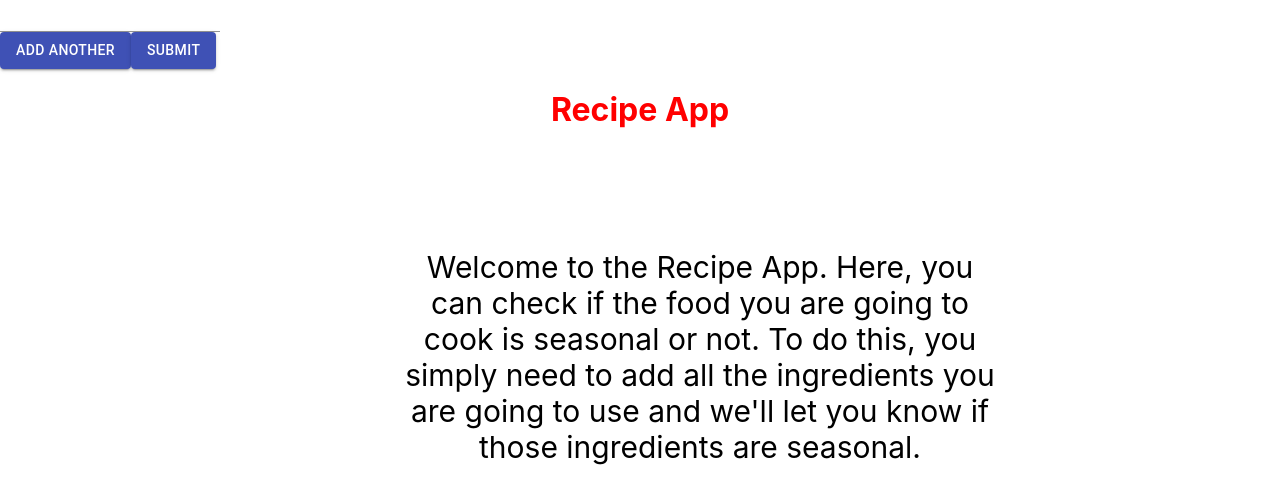
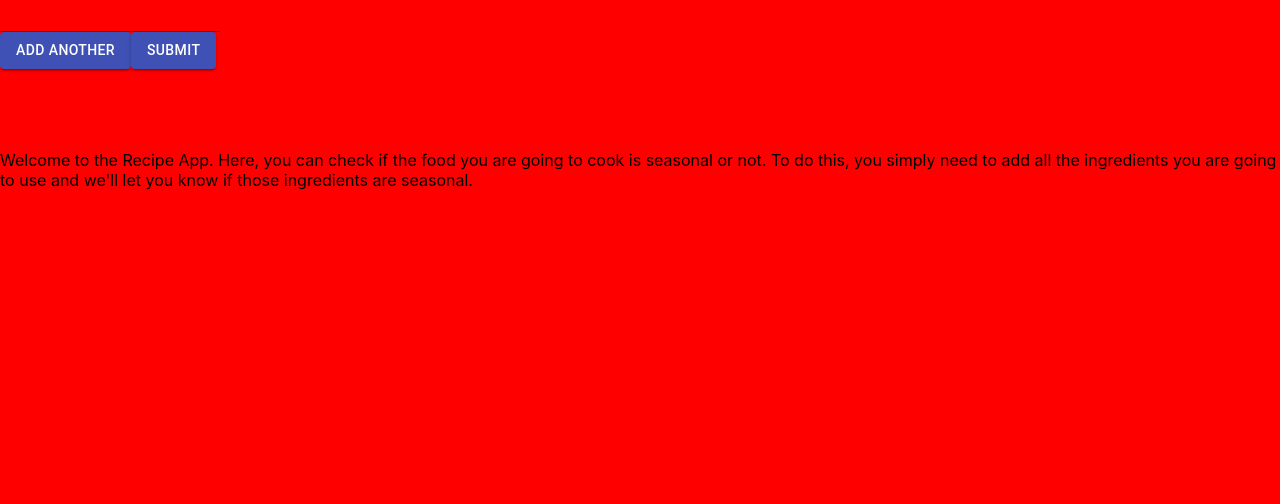
Before and after one commit to Nopekick/recipefrontend, a React (Create React App) app: page / in a window 1280 px wide. Shown: the top 504 px of the page. Built offline with nearby package versions, Linux system fonts and the light colour scheme.

Commit message:
Just some styling

```diff
--- a/src/App.js
+++ b/src/App.js
@@ -32,6 +32,7 @@
         <h2> {ing} </h2>
       </div>
     })
+
     return (
       <div>
         {ingredients}
--- a/src/index.css
+++ b/src/index.css
@@ -5,7 +5,7 @@
     sans-serif;
   -webkit-font-smoothing: antialiased;
   -moz-osx-font-smoothing: grayscale;
-  background-color: white
+  background-color: red;
 }
 
 code {
@@ -13,8 +13,9 @@
     monospace;
 }
 
+
+Styling for the text//
 p{
-  color: black;
   width: 600px;
   text-align: center;
   padding-left: 400px;
@@ -22,3 +23,11 @@
   position: relative;
   font-size: 30px;
 }
+
+
+
+styling for the buttons//
+div .buttons{
+  padding-top: 50px;
+
+}
```
